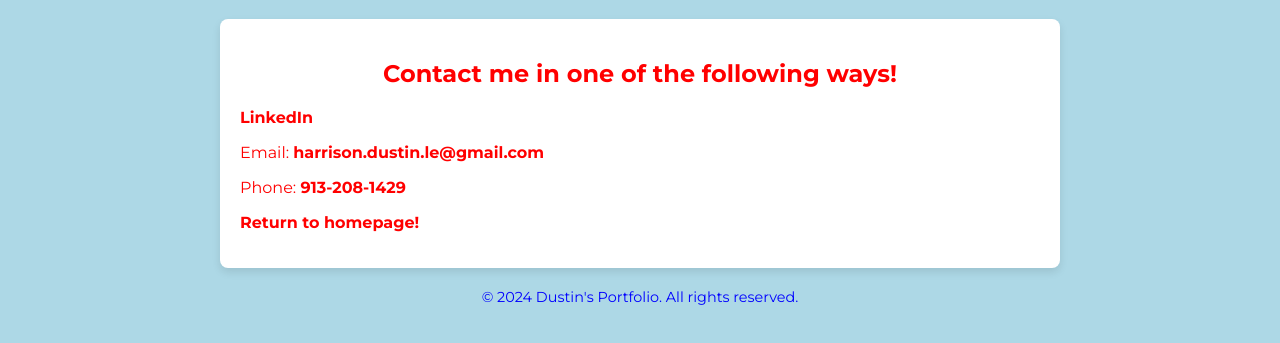
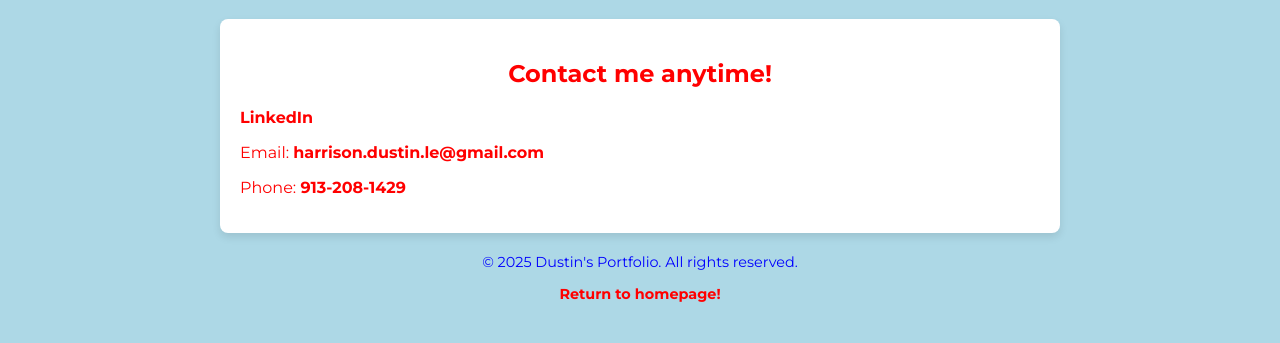
Before and after one commit to dustinle721/Dustin-s-portfolio, a plain HTML site: page contact.html in a window 1280 px wide. Shown: the part 63-406 px from the top of the page. Drawn offline with Linux system fonts and the light colour scheme.

Commit message:
more changes

```diff
--- a/contact.html
+++ b/contact.html
@@ -78,19 +78,18 @@
 
     <!-- Main content -->
     <div class="container">
-        <h2>Contact me in one of the following ways!</h2>
+        <h2>Contact me anytime!</h2>
         <p><a href="https://www.linkedin.com/in/dustinle721" target="_blank">LinkedIn</a></p>
         <p>Email: <a href="mailto:harrison.dustin.le@gmail.com">harrison.dustin.le@gmail.com</a></p>
         <p>Phone: <a href="tel:+19132081429">913-208-1429</a></p>
 
-        <ul>
-            <li><a href="index.html">Return to homepage!</a></li>
-        </ul>
+
     </div>
 
     <!-- Footer -->
     <div class="footer">
-        <p>©  2024 Dustin's Portfolio. All rights reserved.</p>
+        <p>© 2025 Dustin's Portfolio. All rights reserved.</p>
+   <ul><a href="index.html">Return to homepage!</a></ul>
     </div>
 </body>
 
```
Also changed, not shown: aboutme.html (+7 -0 lines), blog.html (+2 -2 lines).
